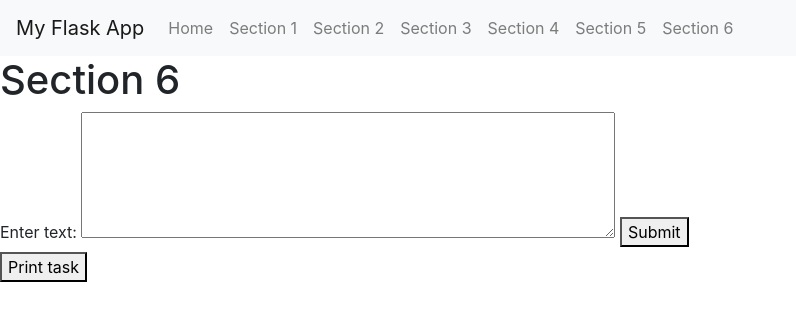
After one commit to pedro456tv/Sebo-app, a Flask app: page /section6 in a window 1280 px wide. The commit adds this page. Shown: the top 321 px of the page, without its empty margins (0-796 px from the left). Run offline with Flask 3, Linux system fonts and the light colour scheme; some libraries are stand-ins or nearby versions.

Commit message:
added section6

```diff
--- a/app.py
+++ b/app.py
@@ -156,5 +156,18 @@ def section5():
     random.shuffle(second_set_images)
     return render_template('section5.html', first_set_images=first_set_images, second_set_images=second_set_images)
 
+@app.route('/section6', methods = ['GET', 'POST'])
+def section6():
+    if request.method == 'POST':
+
+        original_text = request.form.get('user_input')
+
+        words = original_text.split(',')
+
+        random_word = random.choice(words)
+        return render_template('section6.html', original_text=original_text, rd_word=random_word)
+
+    return render_template('section6.html')
+
 if __name__ == '__main__':
     app.run(debug=False)
--- a/templates/home.html
+++ b/templates/home.html
@@ -10,6 +10,7 @@
         <li><a href="{{ url_for('section3') }}">Section 3</a></li>
         <li><a href="{{ url_for('section4') }}">Section 4</a></li>
         <li><a href="{{ url_for('section5') }}">Section 5</a></li>
+        <li><a href="{{ url_for('section6') }}">Section 6</a></li>
     </ul>
 </div>
 {% endblock %}
--- a/templates/layout.html
+++ b/templates/layout.html
@@ -36,6 +36,13 @@
         .green-border {
             border: 5px solid green;
         }
+        .center-screen {
+            display: flex;
+            justify-content: center;
+            align-items: center;
+            text-align: center;
+            min-height: 25vh;
+        }
 
     </style>
     <script src="https://code.jquery.com/jquery-3.6.4.min.js"></script>
@@ -66,6 +73,9 @@
                 <li class="nav-item">
                     <a class="nav-link" href="{{ url_for('section5') }}">Section 5</a>
                 </li>
+                <li class="nav-item">
+                    <a class="nav-link" href="{{ url_for('section6') }}">Section 6</a>
+                </li>
             </ul>
         </div>
     </nav>
--- /dev/null
+++ b/templates/section6.html
@@ -0,0 +1,25 @@
+{% extends "layout.html" %}
+
+{% block content %}
+    <h1>Section 6</h1>
+
+    <form method="post" action="/section6">
+        <label for="user_input">Enter text:</label>
+        <textarea name="user_input" rows="5" cols="50" required></textarea>
+        <button type="submit">Submit</button>
+    </form>
+
+    {% if original_text %}
+        <h2>Original Text:</h2>
+        <p>{{ original_text }}</p>
+
+        <h3>Generated word:</h3>
+        <div class="center-screen"><h2>{{ rd_word }}</h2></div>
+    {% endif %}
+    <button id="printButton">Print task</button>
+    <script>
+        document.getElementById('printButton').addEventListener('click', function() {
+            window.print();
+        });
+    </script>
+{% endblock %}
```
